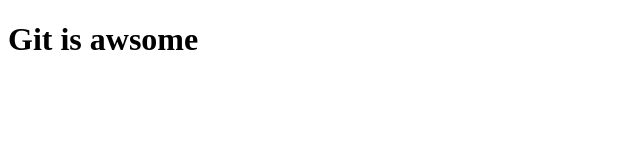
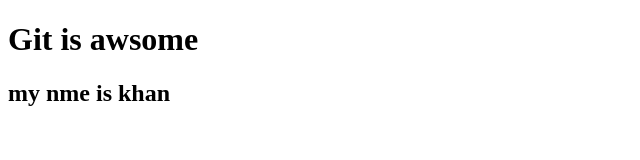
Before and after one commit to deepakmaseeh/pw-eng-trail, a plain HTML site: page index.html in a window 1280 px wide. Shown: the whole page, without its empty margins (0-640 px from the left). Drawn offline with Linux system fonts and the light colour scheme.

Commit message:
Update index.html

```diff
--- a/index.html
+++ b/index.html
@@ -7,6 +7,8 @@
 </head>
 <body>
     <h1>Git is awsome</h1>
+    <h2>my nme is khan</h2>
+
 
 </body>
 </html>
```
